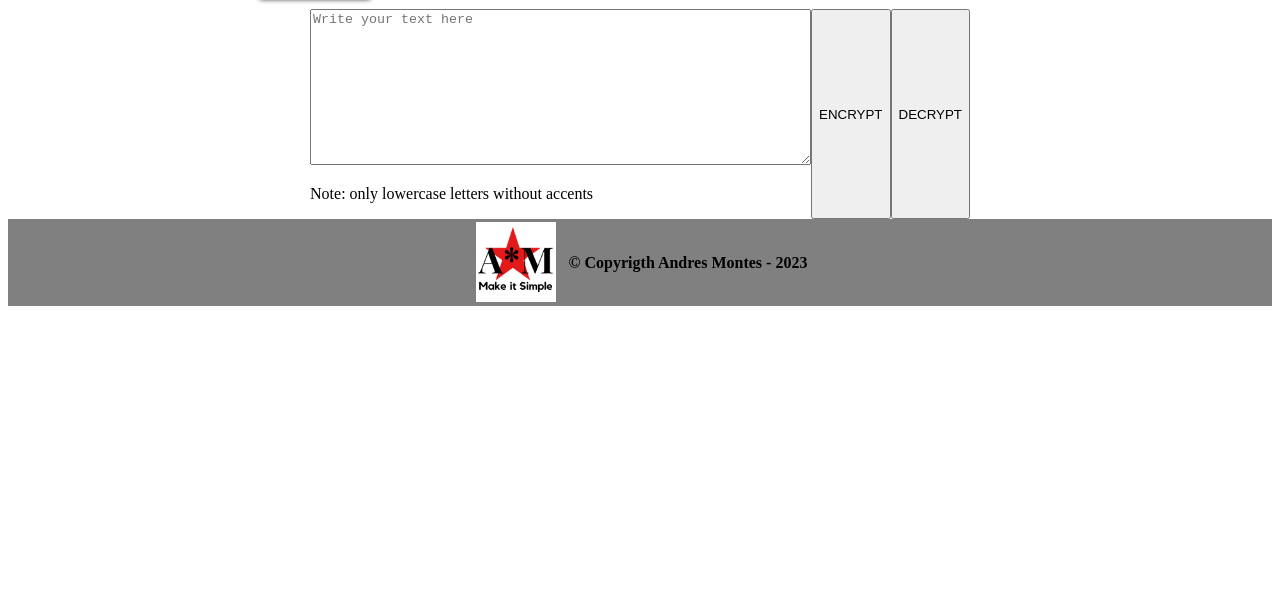
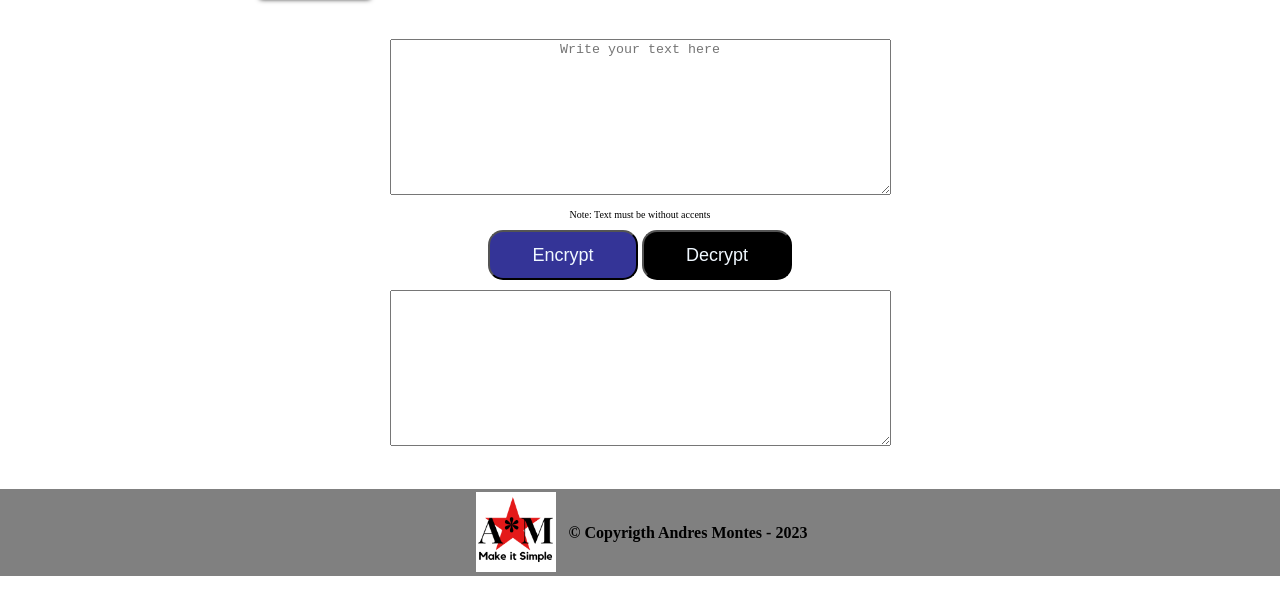
Before and after one commit to faiber1986/encrypter, a plain HTML site: page index.html in a window 1280 px wide. Shown: the part 124-738 px from the top of the page. Drawn offline with Linux system fonts and the light colour scheme; a web font is replaced by a local one.

Commit message:
Functions in JS working

```diff
--- a/index.html
+++ b/index.html
@@ -28,16 +28,21 @@
 
         <section class="text">
 
-            <textarea name="text-input" id="text-input" cols="60" rows="10" placeholder="Write your text here"></textarea>
-            <p>Note: only lowercase letters without accents</p>
+            <textarea class="text-input" name="textInput" id="textInput" cols="60" rows="10" placeholder="Write your text here"></textarea>
+            <p>Note: Text must be without accents</p>
 
         </section>
 
-            <button class="encrypt">ENCRYPT</button>
-            <button class="decrypt">DECRYPT</button>
+        <section class="buttons">
+
+            <button class="encrypt" type="button" onClick="encrypt()">Encrypt</button>
+            <button class="decrypt" type="button" onClick="decrypt()">Decrypt</button>
+
+        </section>
 
         <section>
 
+            <textarea class="text-output" name="textOutput" id="textOutput" cols="60" rows="10" ></textarea>
 
         </section>
 
--- a/index.js
+++ b/index.js
@@ -0,0 +1,62 @@
+function encrypt() {
+
+    let textInput = document.getElementById("textInput").value;
+    let encryptText = textInput.value.toLowerCase()
+        .replace(/a/gi, "%")
+        .replace(/e/gi, "~")
+        .replace(/i/gi, '#')
+        .replace(/o/gi, '-')
+        .replace(/u/gi, '@')
+        .replace(/c/gi, '€')
+        .replace(/d/gi, '¿')
+        .replace(/l/gi, '¬')
+        .replace(/m/gi, 'µ')
+        .replace(/n/gi, 'º')
+        .replace(/p/gi, 'þ')
+        .replace(/r/gi, '¶')
+        .replace(/s/gi, 'ß')
+        .replace(/t/gi, 'ŧ');
+
+    if (textInput.value != '') {
+
+    textOutput.value = encryptText;
+    alert('Successfully encrypted text')
+
+    } else {
+
+    alert('Input some text')
+
+    }
+}
+
+
+function decrypt() {
+
+    let textInput = document.getElementById("textInput").value;
+    let decryptText = textInput.toLowerCase()
+        .replace(/%/gi, "a")
+        .replace(/~/gi, "e")
+        .replace(/#/gi, 'i')
+        .replace(/-/gi, 'o')
+        .replace(/@/gi, 'u')
+        .replace(/€/gi, 'c')
+        .replace(/¿/gi, 'd')
+        .replace(/¬/gi, 'l')
+        .replace(/µ/gi, 'm')
+        .replace(/º/gi, 'n')
+        .replace(/þ/gi, 'p')
+        .replace(/¶/gi, 'r')
+        .replace(/ß/gi, 's')
+        .replace(/ŧ/gi, 't');
+
+    if (textInput.value != '') {
+
+        textOutput.value = decryptText;
+        alert('Successfully decrypted text')
+
+    } else {
+
+        alert('Input some text')
+
+    }
+}
--- a/styles.css
+++ b/styles.css
@@ -25,18 +25,75 @@
 /* Content Style */
 
 main {
-    width: 100%;
-    display: flex;
-    position: relative;
-    justify-content: center;
+    height: 440px;
+    text-align: center;
+    padding: 10px 10px 10px 10px;
+    margin: 10px 10px 10px 10px;
+}
+
+textarea::placeholder {
+    text-align: center;
+}
+
+main p {
+    font-size: x-small;
+}
+
+.encrypt {
+    background: rgb(52, 52, 151);
+    color: aliceblue;
+    text-align: center;
+    font-size: large;
+    border-radius: 15px;
+    width: 150px;
+    height: 50px;
+}
+
+.decrypt {
+    background: black;
+    color: aliceblue;
+    text-align: center;
+    font-size: large;
+    border-radius: 15px;
+    width: 150px;
+    height: 50px;
+}
+
+.encrypt:hover {
+    color: black;
+    background: white;
+    cursor: pointer;
+    transition: 2s;
+}
+
+.decrypt:hover {
+    color: black;
+    background: white;
+    cursor: pointer;
+    transition: 2s all;
+}
+
+.encrypt:active {
+    color: black;
+    background: green;
+}
+
+.decrypt:active {
+    color: black;
+    background: green;
+}
+
+section {
+    margin: 10px 10px 10px 10px;
 }
 
 /* Footer Style */
 
 footer {
-    width: 100%;
+    width: 100vw;
     display: flex;
-    position: relative;
+    position: absolute;
+    margin-left: -8px;
     justify-content: center;
     background: gray;
     height: 87px;
```
